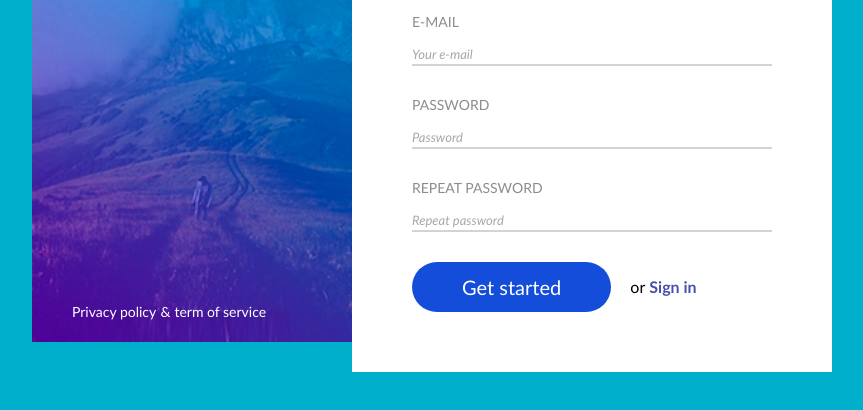
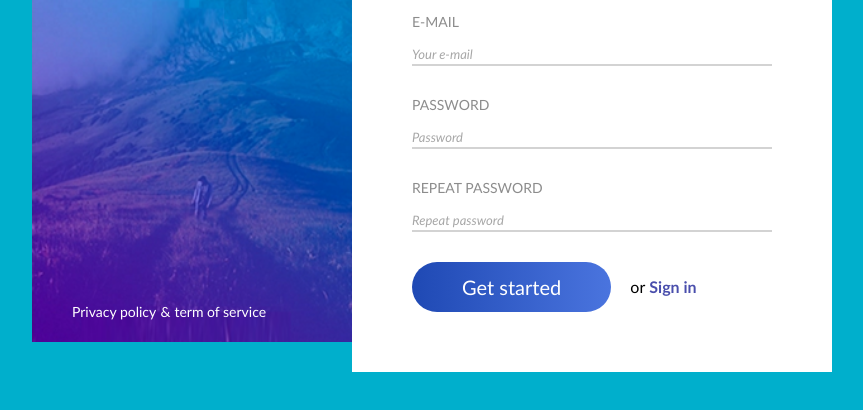
Before and after one commit to agnekauk/5-forma, a website: page index.html in a window 1280 px wide. Shown: the part 210-620 px from the top of the page, without its empty margins (208-1071 px from the left). Drawn offline with Linux system fonts and the light colour scheme.

Commit message:
Button gradient

```diff
--- a/css/button.css
+++ b/css/button.css
@@ -1,7 +1,7 @@
 .btn {
     display: inline-block;
     width: auto;
-    background-color: #144DD9;
+    background-image: linear-gradient(to right, #1f49b4, #144cd9c0);
     padding: 15px;
     padding-left: 50px;
     padding-right: 50px;
```
